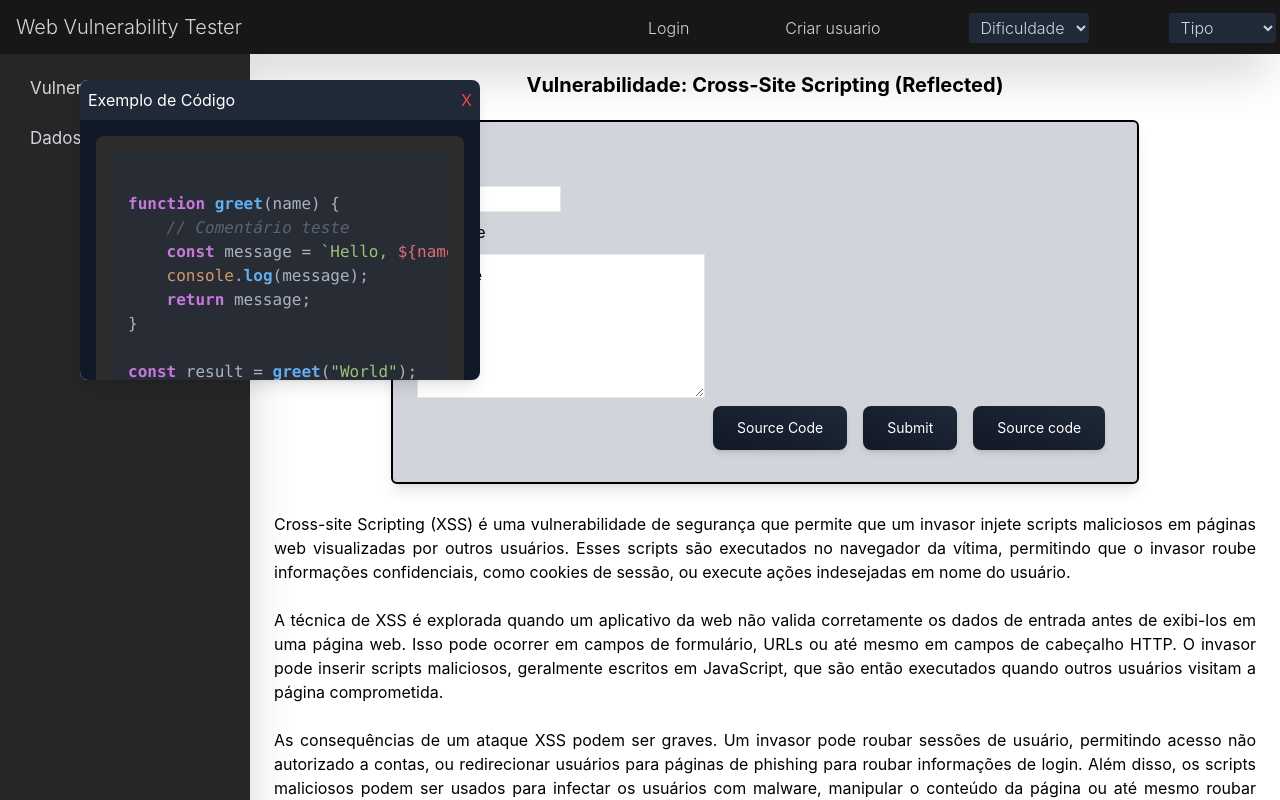
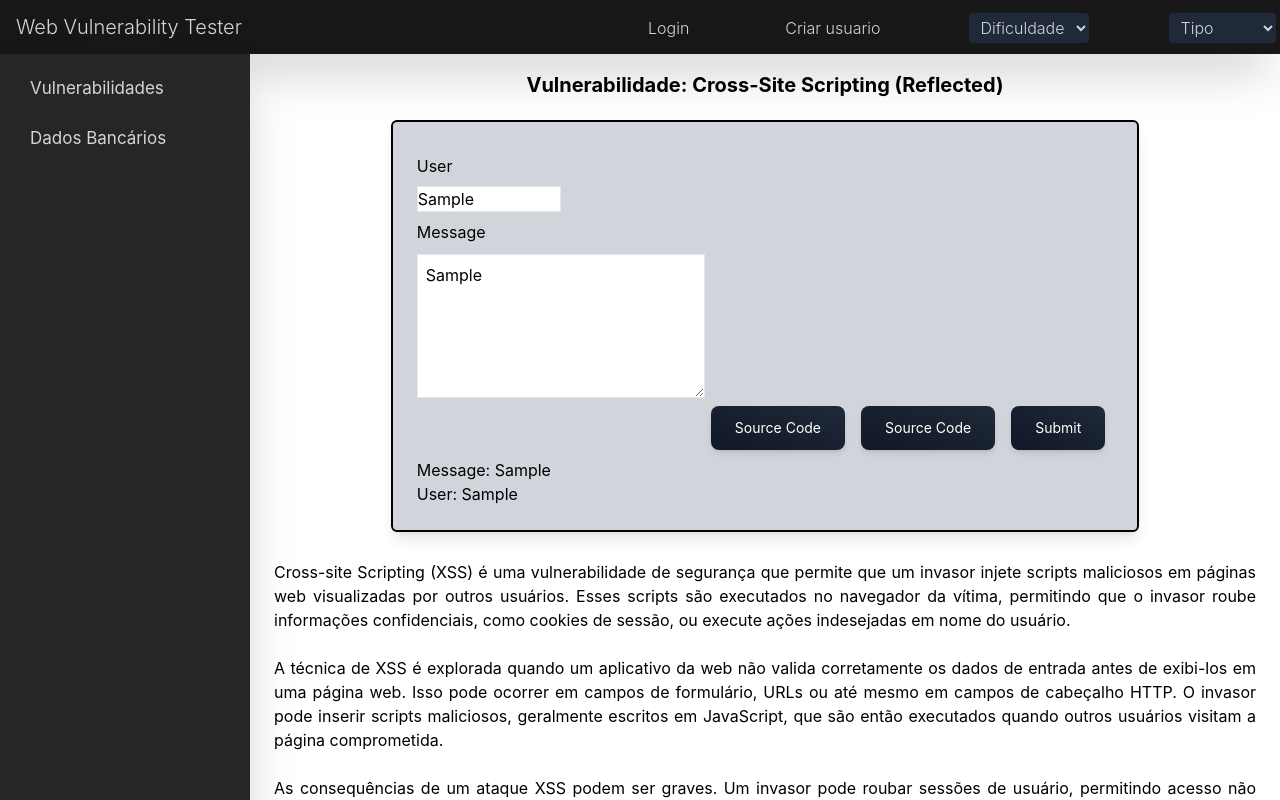
Before and after one commit to prof-hasan/tp-web-testador-de-vulnerabilidades-web, a React (Create React App) app in the folder src/frontend/: page /CrossSiteReflected in a window 1280 px wide. Both pictures are taken after typing "Sample", "Sample" into the empty fields and a click on the button "Submit". Shown: the top 800 px of the page. Built offline with nearby package versions, Linux system fonts and the light colour scheme.

Commit message:
initial cross site

```diff
--- a/src/frontend/src/Pages/CrossSiteReflected/CrossSiteRflected.jsx
+++ b/src/frontend/src/Pages/CrossSiteReflected/CrossSiteRflected.jsx
@@ -7,6 +7,20 @@ import{CodeBlock} from "../../Components"
 
 function CrossSiteRflected() {
   const [isPopupOpen, setIsPopupOpen] = useState(false);
+  const [user, setUser] = useState("");
+  const [message, setMessage] = useState("");
+  const [textoExibido, setTextoExibido] = useState("");
+  const [textoExibidoUser, setTextoExibidoUser] = useState("");
+
+  const handleSubmit = () => {
+    if (user || message) {
+      setTextoExibidoUser(`User: ${user}`);
+      setTextoExibido(`Message: ${message}`);
+    } else {
+      setTextoExibido("")
+      setTextoExibidoUser("");
+    }
+  };
 
   const handleOpenPopup = () => {
     setIsPopupOpen(true);
@@ -45,7 +59,8 @@ const sourceCode = `
           <div className="rounded-md shadow-lg h-66 w-3/4 border-2 border-black bg-gray-300 p-6 m-5 mx-auto" id="user-input">
               <div>
                 <label htmlFor="user" className="block text-bas mb-2 pt-2">User</label>
-                <input type="text" name="" id="user" className="border w-36 text-base focus:outline "  />
+                <input type="text" name="" id="user" className="border w-36 text-base focus:outline "   value={user}
+                onChange={(e) => setUser(e.target.value)} />
               </div>
 
               <div>
@@ -54,21 +69,32 @@ const sourceCode = `
                   id="message"
                   className="border w-72 text-base focus:outline h-36 align-text-top p-2"
                   placeholder="Digite sua mensagem aqui..."
-                />
+                  value={message}
+                  onChange={(e) => setMessage(e.target.value)} />
               </div>
+
 
               <div className="flex justify-end ">
                 <button type="button" class="select-none rounded-lg bg-gradient-to-tr from-gray-900 to-gray-800 py-3 px-6 m-2 text-center align-middle text-sm  text-white shadow-md shadow-gray-900/10 transition-all hover:shadow-lg hover:shadow-gray-900/20 active:opacity-[0.85] disabled:pointer-events-none disabled:opacity-50 disabled:shadow-none ">Source Code</button>
 
                 <button
                 class="select-none rounded-lg bg-gradient-to-tr from-gray-900 to-gray-800 py-3 px-6 text-center align-middle text-sm m-2  text-white shadow-md shadow-gray-900/10 transition-all hover:shadow-lg hover:shadow-gray-900/20 active:opacity-[0.85] disabled:pointer-events-none disabled:opacity-50 disabled:shadow-none"
-                type="button" onClick={handleOpenPopup} >Submit</button>
+                type="button" onClick={handleOpenPopup} >Source Code</button>
 
                 <button
                 class="select-none rounded-lg bg-gradient-to-tr from-gray-900 to-gray-800 py-3 px-6 text-center align-middle text-sm m-2  text-white shadow-md shadow-gray-900/10 transition-all hover:shadow-lg hover:shadow-gray-900/20 active:opacity-[0.85] disabled:pointer-events-none disabled:opacity-50 disabled:shadow-none"
-                type="button" >Source code</button>
+                type="button"  onClick={handleSubmit} >Submit</button>
 
               </div>
+
+              {(textoExibido || textoExibidoUser) && (
+                <div className="flex flex-col">
+                <div>{textoExibido}</div>
+                <div >{textoExibidoUser}</div>
+                </div>
+              )}
+
+
           </div>
 
           {isPopupOpen && (
```
